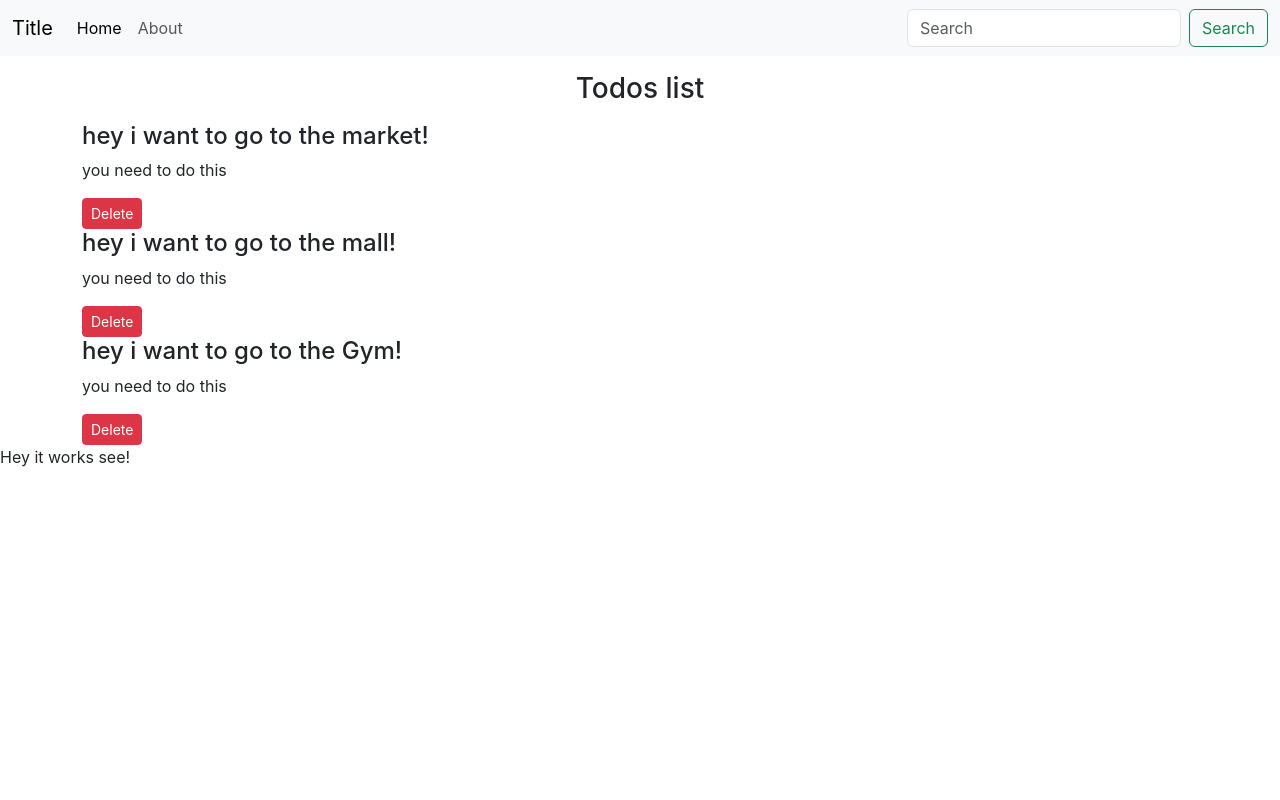
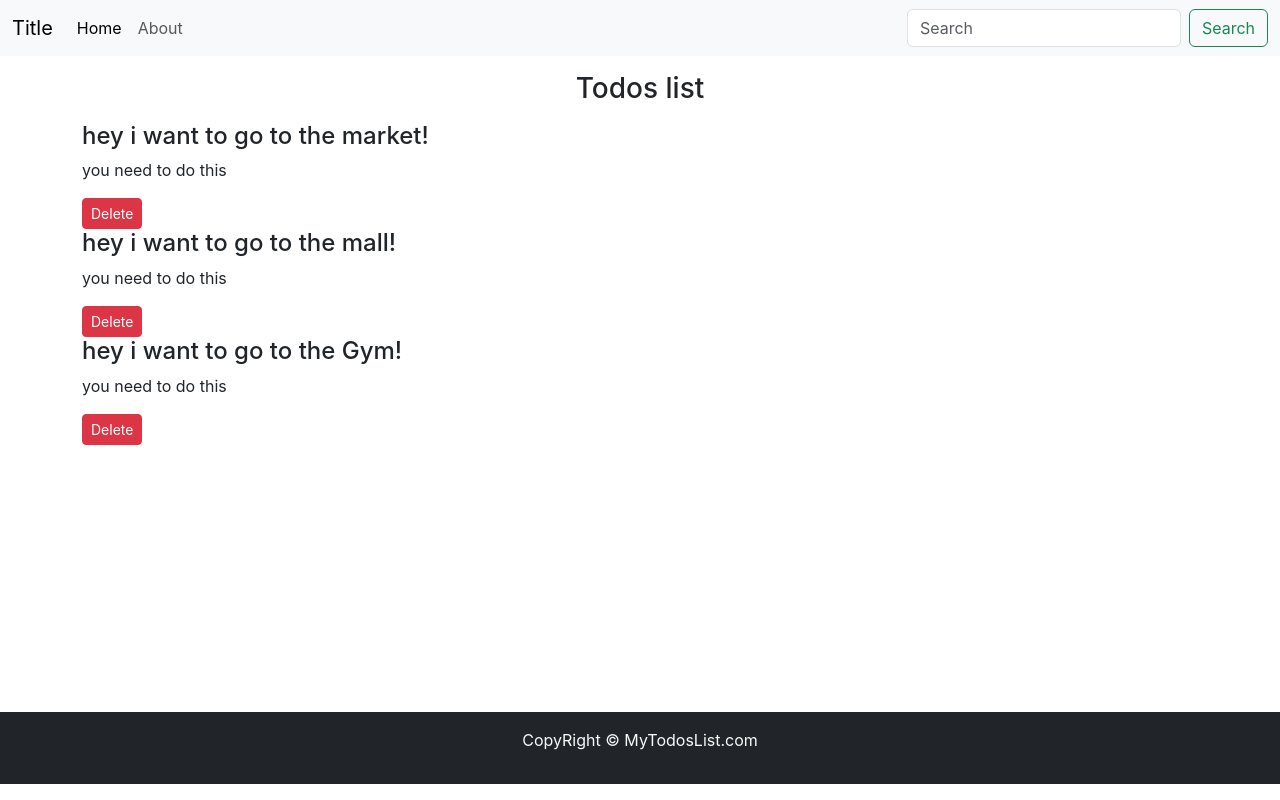
Before and after one commit to shahzaibdurranii/todos-list, a React (Create React App) app: page / in a window 1280 px wide. Built offline with nearby package versions, Linux system fonts and the light colour scheme.

Commit message:
made the footer

```diff
--- a/src/MyComponents/Footer.jsx
+++ b/src/MyComponents/Footer.jsx
@@ -1,8 +1,15 @@
 import React from 'react'
 
 const footer = () => {
+  const footerStyle = {
+    position: 'absolute',
+    top: '89vh',
+    width: '100%'
+  }
   return (
-    <div>Hey it works see!</div>
+    <footer className='bg-dark text-light py-3' style={footerStyle}>
+      <p className='text-center '>CopyRight &copy; MyTodosList.com</p>
+    </footer>
   )
 }
 
```
